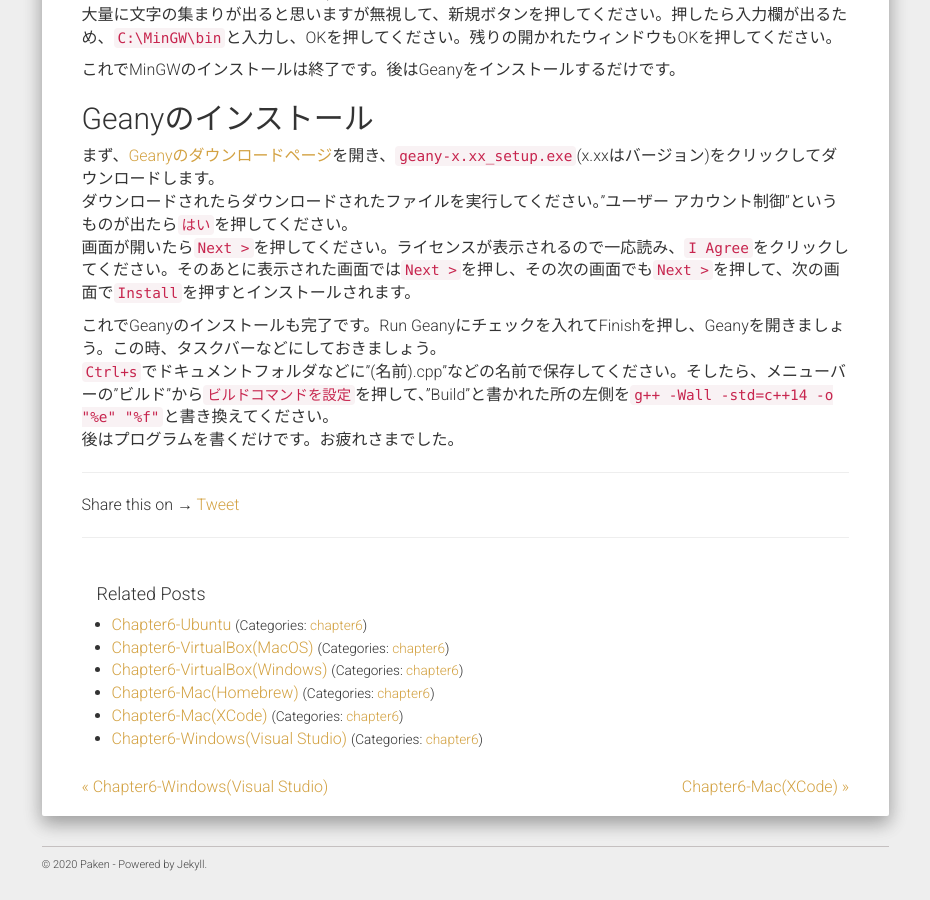
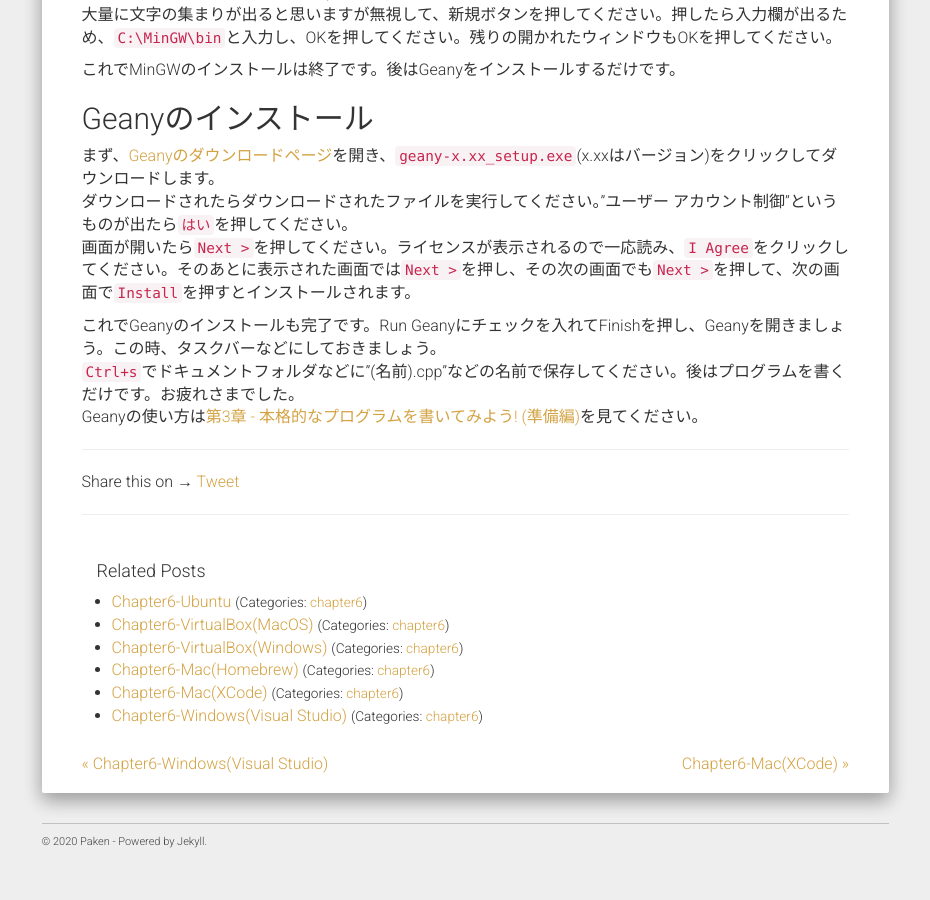
Before and after one commit to TKPaken/beginners, a Jekyll site: the page built from _posts/2020-3-25-chapter6-windows-mingw.md, in a window 1280 px wide and 900 px high, scrolled down 2383 px. Shown: the whole window, without its empty margins (321-1251 px from the left). Built offline with Jekyll 4.4.1, drawn with Linux system fonts in a browser that asks for light colours; nearby versions of some CDN libraries; comment, search, counter and statistics services are not loaded; after the commit the page ends 3260 px from its top, so only the background shows below that.

Commit message:
delete discription about std_version

```diff
--- a/_posts/2020-3-25-chapter6-windows-mingw.md
+++ b/_posts/2020-3-25-chapter6-windows-mingw.md
@@ -44,5 +44,5 @@
 画面が開いたら`Next >`を押してください。ライセンスが表示されるので一応読み、`I Agree`をクリックしてください。そのあとに表示された画面では`Next >`を押し、その次の画面でも`Next >`を押して、次の画面で`Install`を押すとインストールされます。
 
 これでGeanyのインストールも完了です。Run Geanyにチェックを入れてFinishを押し、Geanyを開きましょう。この時、タスクバーなどにしておきましょう。
-`Ctrl+s`でドキュメントフォルダなどに"(名前).cpp"などの名前で保存してください。そしたら、メニューバーの"ビルド"から`ビルドコマンドを設定`を押して、"Build"と書かれた所の左側を`g++ -Wall -std=c++14 -o "%e" "%f"`と書き換えてください。
-後はプログラムを書くだけです。お疲れさまでした。
+`Ctrl+s`でドキュメントフォルダなどに"(名前).cpp"などの名前で保存してください。後はプログラムを書くだけです。お疲れさまでした。
+Geanyの使い方は[第3章 - 本格的なプログラムを書いてみよう! (準備編)](/beginners/chapter3/2020/03/22/chapter3-1-geany)を見てください。
```
